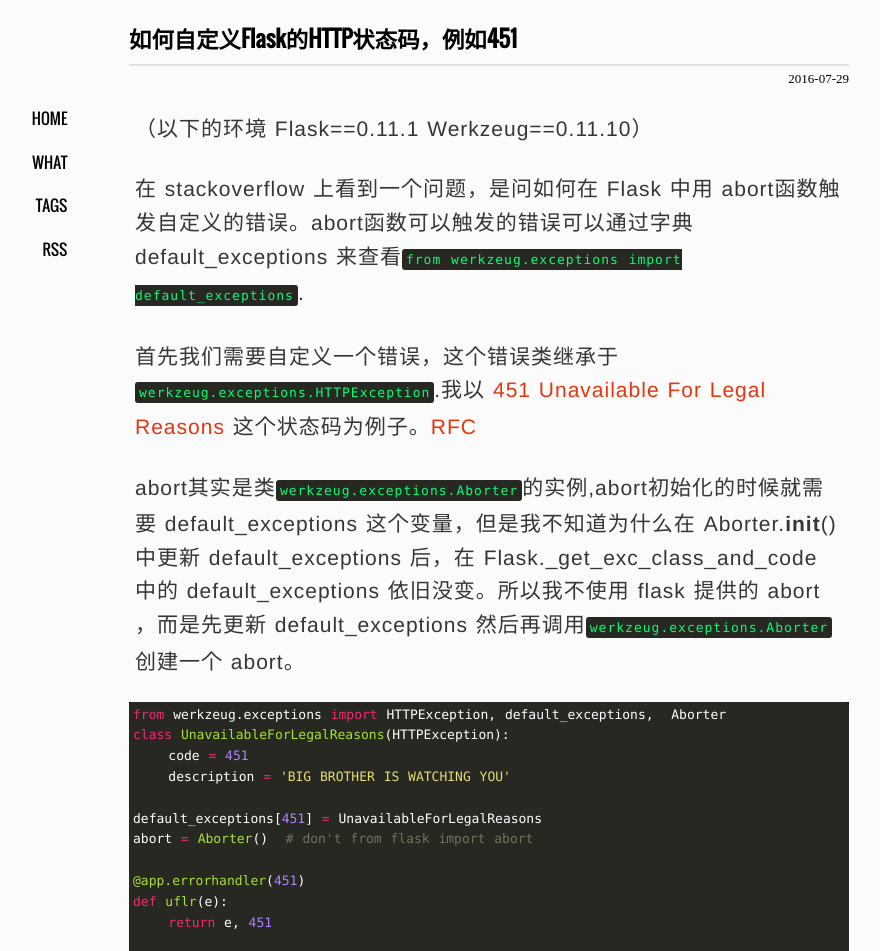
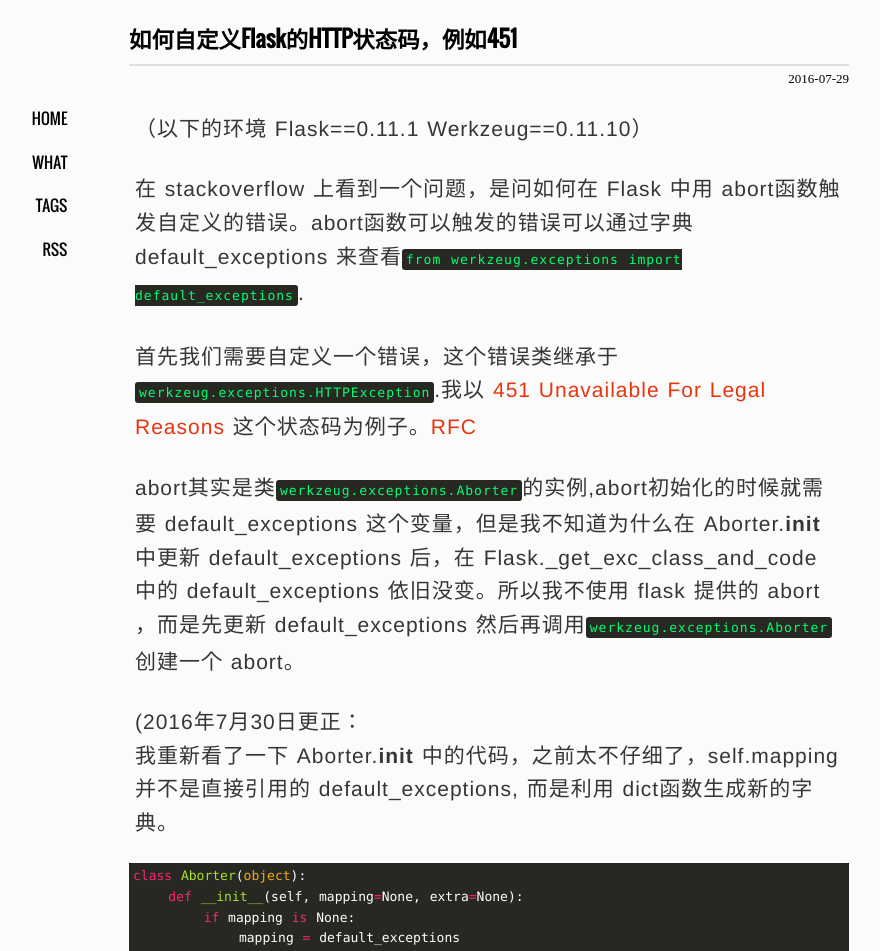
Before and after one commit to xavierskip/xavierskip.github.io, a Jekyll site: the page built from _posts/2016-07-29-flask-http-code.md, in a window 1280 px wide and 1400 px high. Shown: the top 951 px of the window, without its empty margins (151-1031 px from the left). Built offline with Jekyll 4.4.1, drawn with Linux system fonts in a browser that asks for light colours; comment, search, counter and statistics services are not loaded; some of the changed text lies outside the part shown.

Commit message:
update post

````diff
--- a/_posts/2016-07-29-flask-http-code.md
+++ b/_posts/2016-07-29-flask-http-code.md
@@ -11,7 +11,29 @@
 
 首先我们需要自定义一个错误，这个错误类继承于`werkzeug.exceptions.HTTPException`.我以 [451 Unavailable For Legal Reasons](https://en.wikipedia.org/wiki/HTTP_451) 这个状态码为例子。[RFC](https://tools.ietf.org/html/rfc7725)
 
-abort其实是类`werkzeug.exceptions.Aborter`的实例,abort初始化的时候就需要 default_exceptions 这个变量，但是我不知道为什么在 Aborter.__init__() 中更新 default_exceptions 后，在 Flask._get_exc_class_and_code 中的 default_exceptions 依旧没变。所以我不使用 flask 提供的 abort ，而是先更新 default_exceptions 然后再调用`werkzeug.exceptions.Aborter`创建一个 abort。
+abort其实是类`werkzeug.exceptions.Aborter`的实例,abort初始化的时候就需要 default_exceptions 这个变量，但是我不知道为什么在 Aborter.__init__ 中更新 default_exceptions 后，在 Flask._get_exc_class_and_code 中的 default_exceptions 依旧没变。所以我不使用 flask 提供的 abort ，而是先更新 default_exceptions 然后再调用`werkzeug.exceptions.Aborter`创建一个 abort。
+
+(2016年7月30日更正：
+我重新看了一下 Aborter.__init__ 中的代码，之前太不仔细了，self.mapping 并不是直接引用的 default_exceptions, 而是利用 dict函数生成新的字典。
+
+```python
+class Aborter(object):
+    def __init__(self, mapping=None, extra=None):
+        if mapping is None:
+            mapping = default_exceptions
+        self.mapping = dict(mapping)
+        if extra is not None:
+            self.mapping.update(extra)
+
+In [1]: d = {'a':123}
+In [2]: c = dict(d)
+In [3]: c
+Out[3]: {'a': 123}
+In [4]: c == d
+Out[4]: True
+In [5]: id(c) == id(d)
+Out[5]: False
+```)
 
 ```python
 from werkzeug.exceptions import HTTPException, default_exceptions,  Aborter
````
